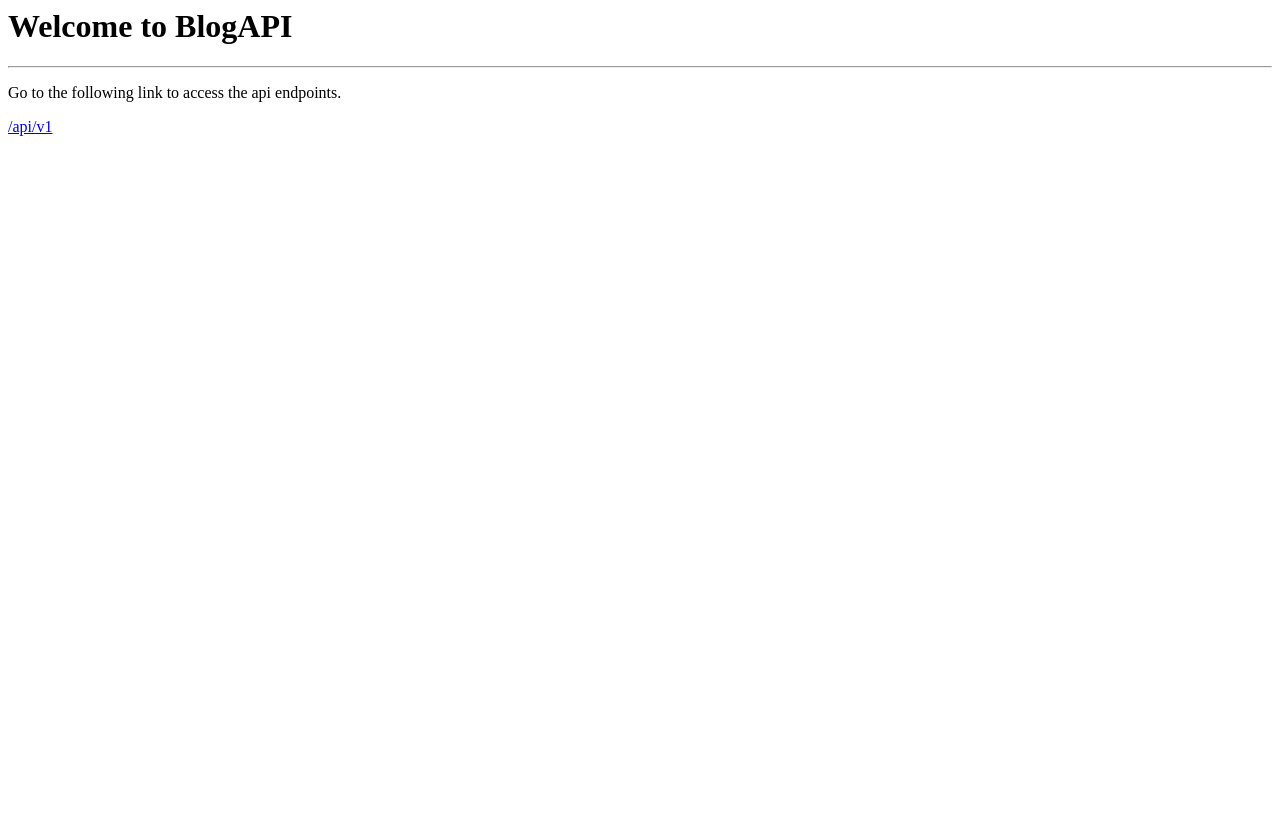
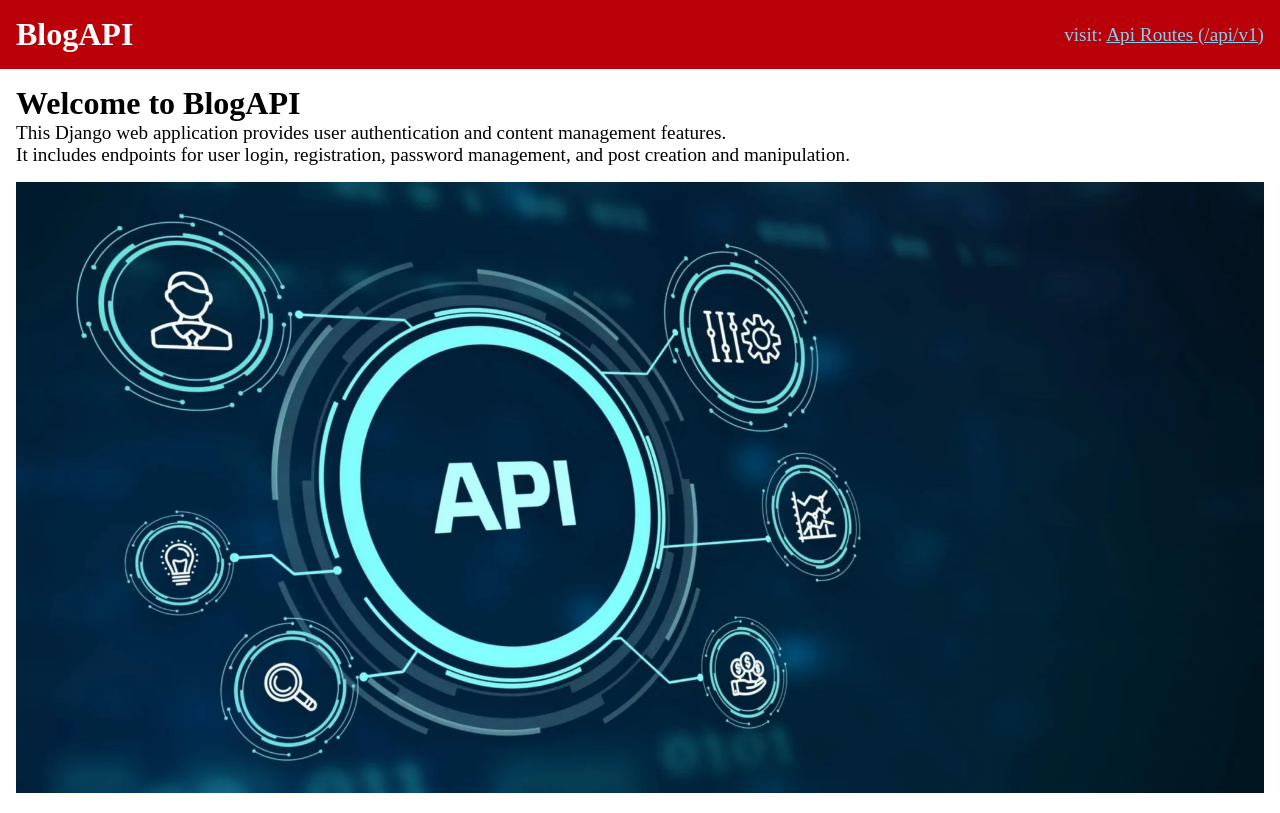
Before and after one commit to IAmKushagraSharma/BlogAPI, a Django app: page / in a window 1280 px wide. Before the commit the page ends 136 px from the top, so only its background shows below. Run offline with Django 4.2, Linux system fonts and the light colour scheme; parts of the project's set-up code (start-up, migrations or seed data) failed here and were passed over.

Commit message:
Now UI looks better, i think 🤔

```diff
--- a/templates/api_home.html
+++ b/templates/api_home.html
@@ -1,4 +1,32 @@
-<h1>Welcome to BlogAPI</h1>
-<hr>
-<p>Go to the following link to access the api endpoints.</p>
-<a href="api/v1">/api/v1</a>
+{% load static %}
+
+<!doctype html>
+<html lang="en">
+  <head>
+    <meta charset="UTF-8" />
+    <meta name="viewport" content="width=device-width, initial-scale=1.0" />
+    <link rel="stylesheet" href="{% static 'main.css' %}" />
+    <title>BlogAPI</title>
+  </head>
+  <body>
+    <header class="header">
+      <div class="header-title">BlogAPI</div>
+      <div>
+        <span>visit: </span>
+        <a href="/api/v1">Api Routes (/api/v1)</a>
+      </div>
+    </header>
+    <main>
+      <h1>Welcome to BlogAPI</h1>
+      <p>
+        This Django web application provides user authentication and content
+        management features.
+      </p>
+      <p>
+        It includes endpoints for user login, registration, password management,
+        and post creation and manipulation.
+      </p>
+      <img src="{% static 'api.webp' %}" alt="img" />
+    </main>
+  </body>
+</html>
```
